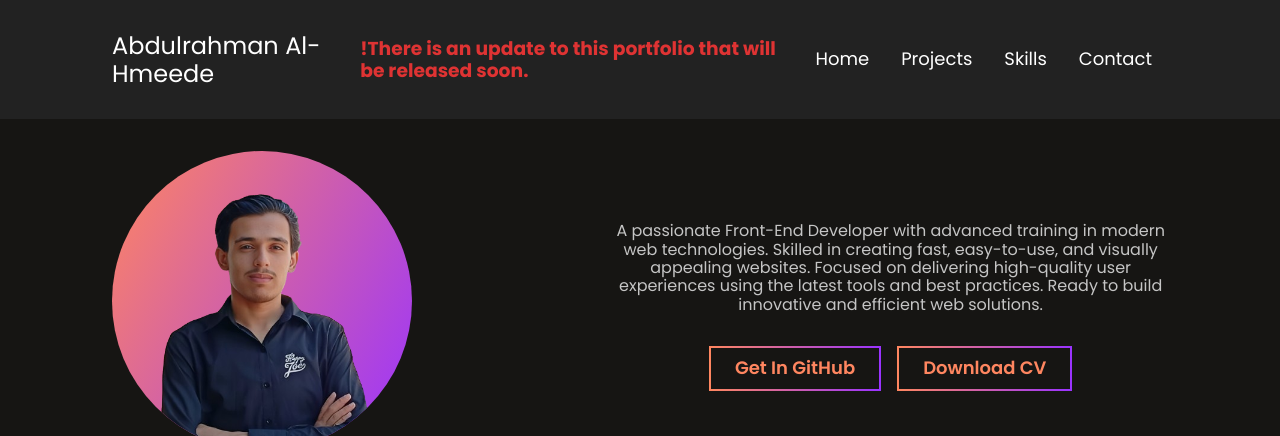
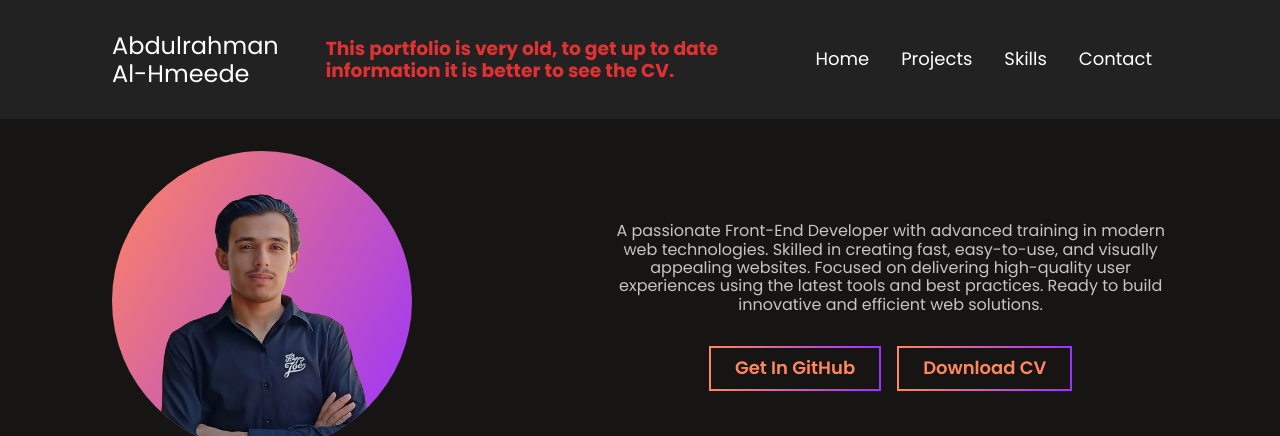
Before and after one commit to abdulrahmanal-Hmeede/Portfolio-Page, a plain HTML site: page index.html in a window 1280 px wide. Shown: the top 436 px of the page. Drawn offline with Linux system fonts and the light colour scheme.

Commit message:
edit massage

```diff
--- a/index.html
+++ b/index.html
@@ -12,7 +12,8 @@
     <header>
       <div class="logo">Abdulrahman Al-Hmeede</div>
       <h3 class="dengere">
-        !There is an update to this portfolio that will be released soon.
+        This portfolio is very old, to get up to date information it is better
+        to see the CV.
       </h3>
       <nav>
         <ul class="nav-bar">
```
